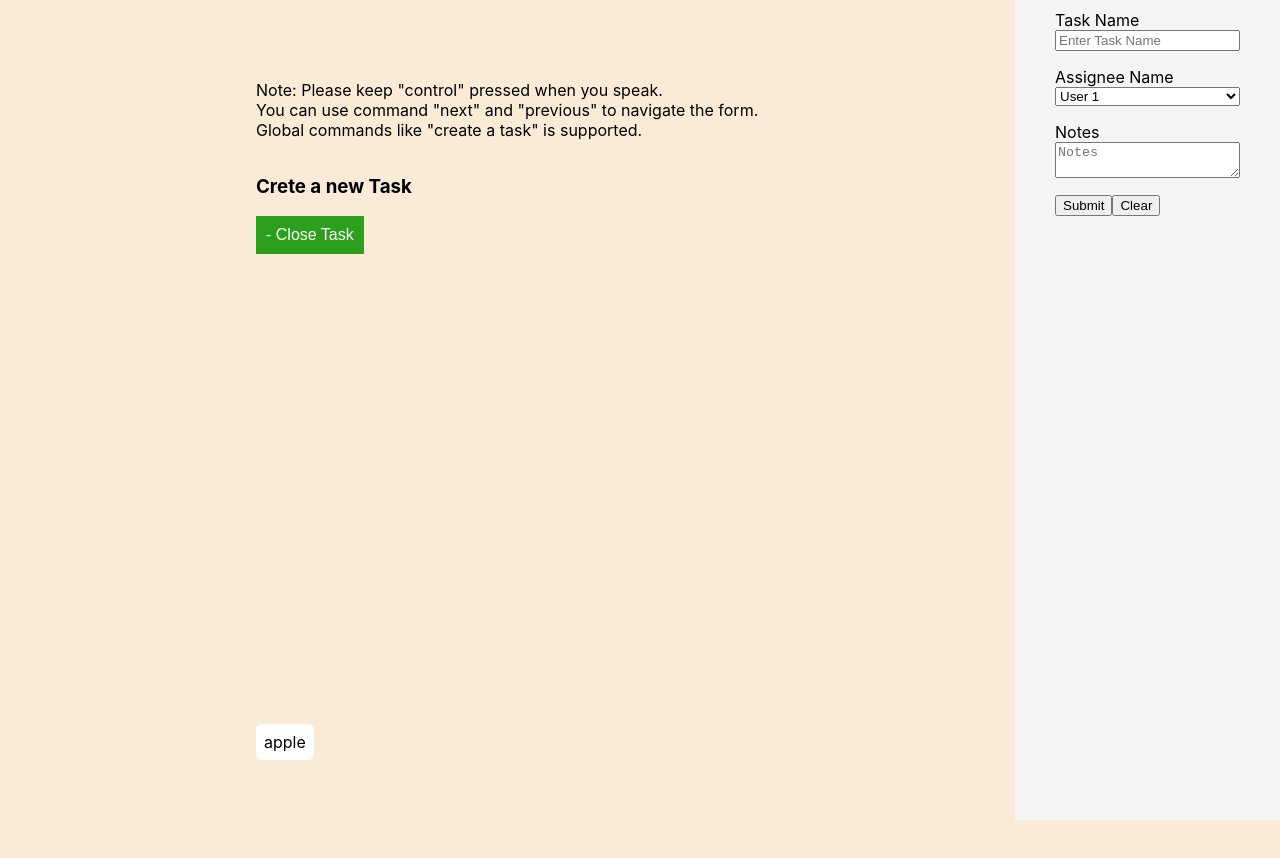
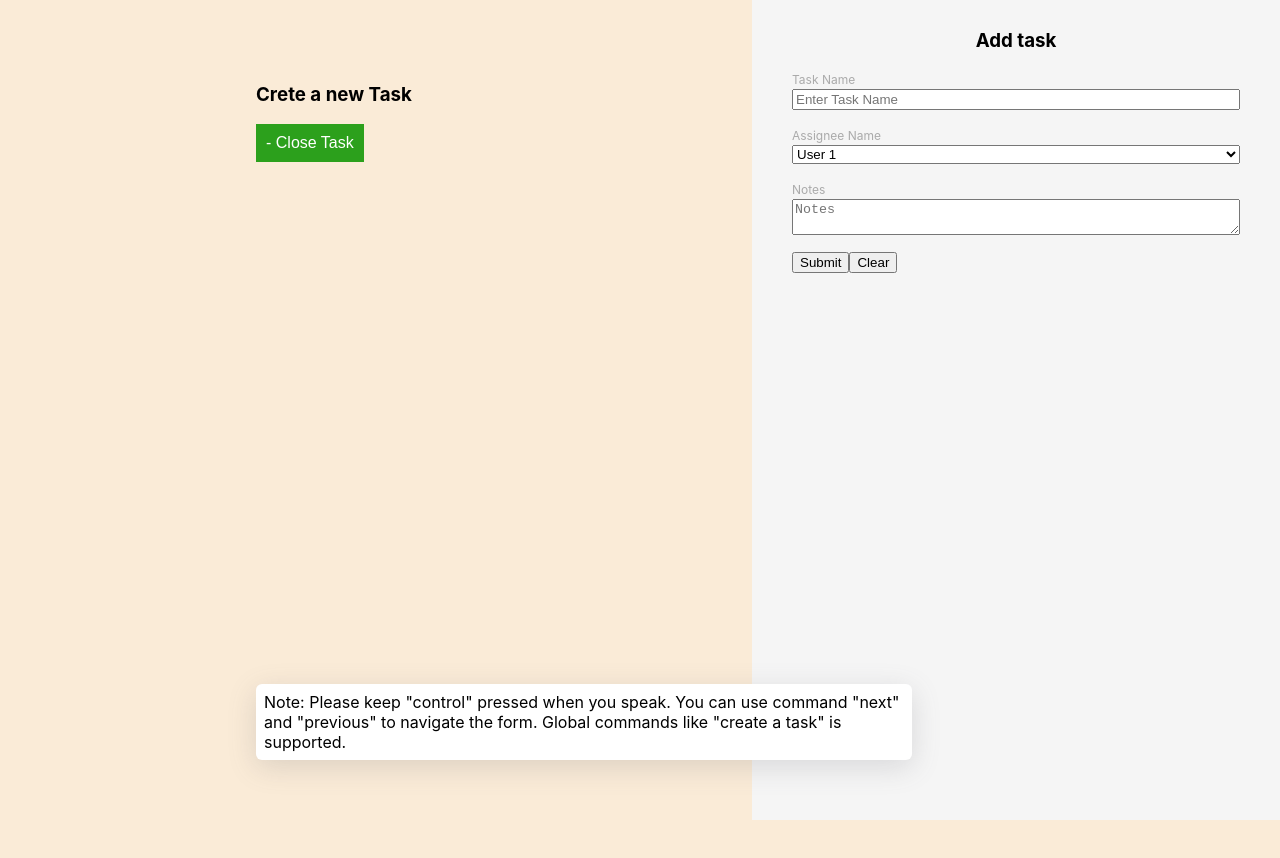
Before and after one commit to ishwarrimal/voice-assist, a React (Create React App) app: page / in a window 1280 px wide. Both pictures are taken after a click on the button "+ Add Task". Shown: the top 858 px of the page. Built offline with nearby package versions, Linux system fonts and the light colour scheme.

Commit message:
app styless

```diff
--- a/src/App.css
+++ b/src/App.css
@@ -29,6 +29,17 @@
   flex-direction: column;
   text-align: left;
   background-color: whitesmoke;
+  width: 35%;
+}
+
+.formContainer .heading{
+  text-align: center;
+}
+
+.formContainer label{
+  color: #aaa;
+  margin: 2px 0;
+  font-size: 12px;
 }
 
 .appForm{
@@ -50,4 +61,6 @@
   padding: 8px;
   font-size: 16px;
   border-radius: 6px;
+  max-width: 50%;
+  box-shadow: rgba(100, 100, 111, 0.2) 0px 7px 29px 0px;
 }
--- a/src/App.js
+++ b/src/App.js
@@ -5,16 +5,14 @@ import { initializeVoiceAssist } from './script';
 
 function App() {
   const [showModal, setShowModal] = useState(false)
-  const [globalSpeech, setGlobalSpeech] = useState('apple')
+  const [globalSpeech, setGlobalSpeech] = useState(`Note: Please keep "control" pressed when you speak.
+  You can use command "next" and "previous" to navigate the form.
+ Global commands like "create a task" is supported.`)
   useEffect(() => {
     initializeVoiceAssist(setGlobalSpeech)
   }, [])
    return (
     <div className="App">
-      <p>Note: Please keep "control" pressed when you speak.
-      <br/> You can use command "next" and "previous" to navigate the form.
-      <br/>Global commands like "create a task" is supported.
-      </p>
       <h3>Crete a new Task</h3>
       <div className='addTaskButtonContainer'>
         <button id="create-task" data-global-command="create-task" onClick={() => setShowModal(!showModal)}>{!showModal ? '+ Add Task' : '- Close Task'}</button>
@@ -22,6 +20,7 @@ function App() {
       {showModal &&
         <div className='formContainer'>
           <form className='appForm' aria-label="Form to enter details for creating a new task">
+            <h3 className='heading'>Add task</h3>
             <label htmlFor="task-name">Task Name</label>
             <input type="text" id="task-name" placeholder='Enter Task Name'/>
             <label htmlFor='assignee-name'>Assignee Name</label>
```
